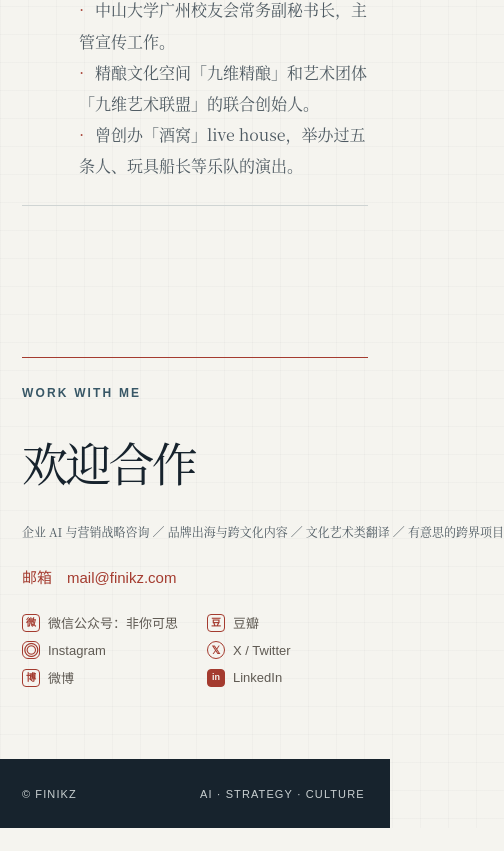
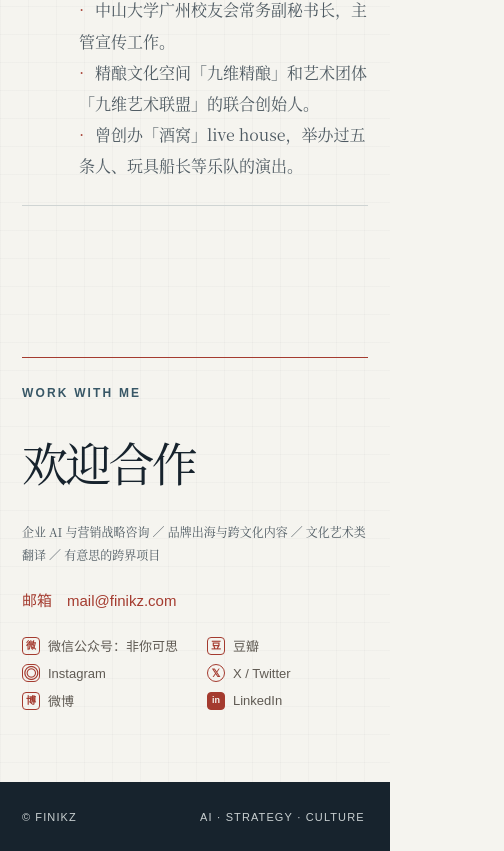
Before and after one commit to finikz/finikz.cn, a Next.js app: page / in a window 390 px wide. Shown: the part 1562-2413 px from the top of the page, 504 px wide, since content can reach past the window. Before the commit the page ends 2390 px from the top, so only its background shows below. Built offline with nearby package versions, Linux system fonts and the light colour scheme.

Commit message:
Prevent mobile contact overflow

```diff
--- a/app/consulting.css
+++ b/app/consulting.css
@@ -126,7 +126,7 @@ footer a { color: #f2b19b; }
   .about-hero { display: block; padding: 56px 22px 32px; }
   .about-hero .about-hero-copy>p { font-size: 16px; }
   .about-hero .hero-meta { margin: 28px 0 0; max-width: none; }
-  .about-contact .placeholder-copy { font-size: 12px; }
+  .about-contact .placeholder-copy { font-size: 12px; white-space: normal; }
   .studio-intro { margin-top: 22px; font-size: 16px; }
   .hero-meta { margin-top: 22px; padding-left: 18px; font-size: 13px; }
   .studio-work { padding-top: 58px; }
```
